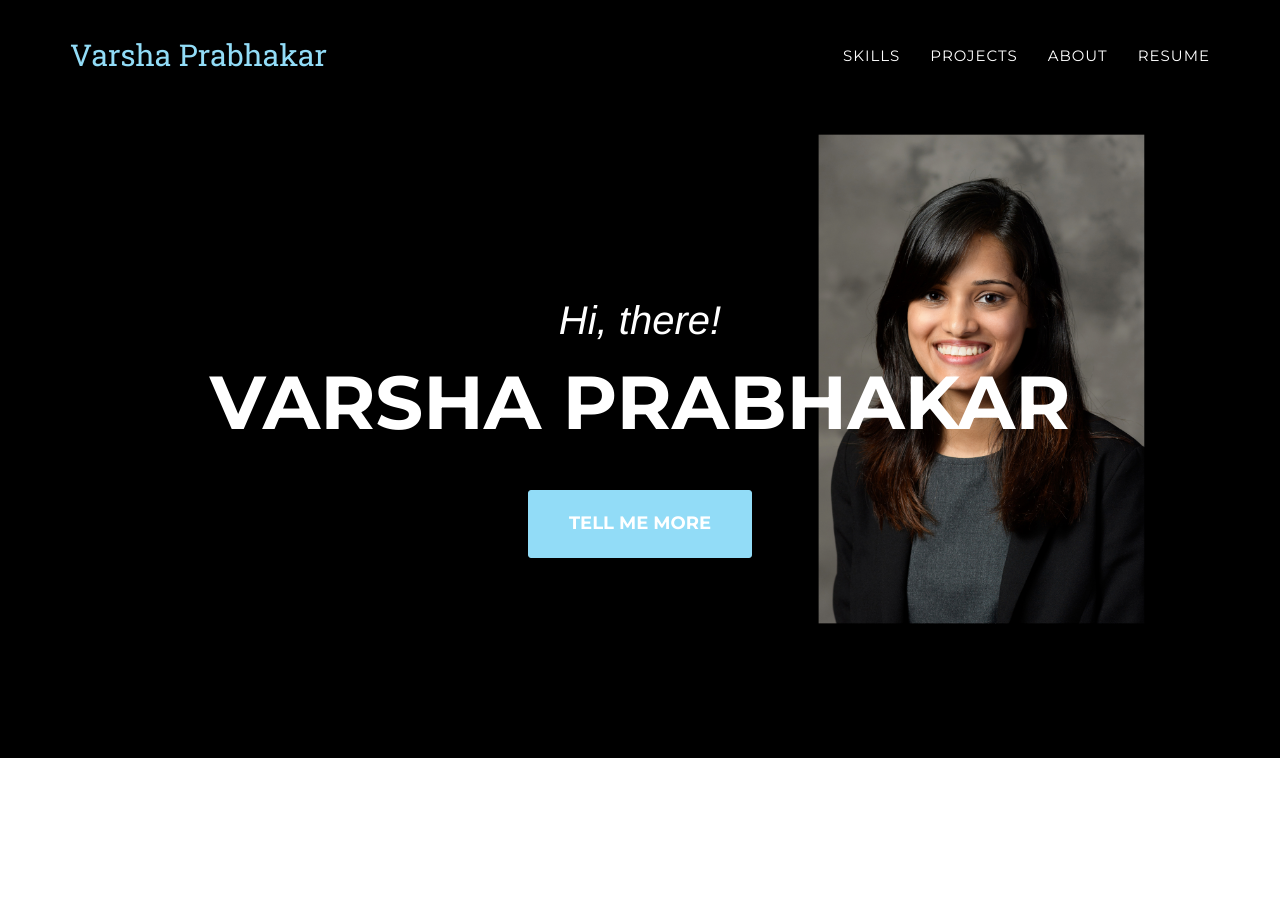
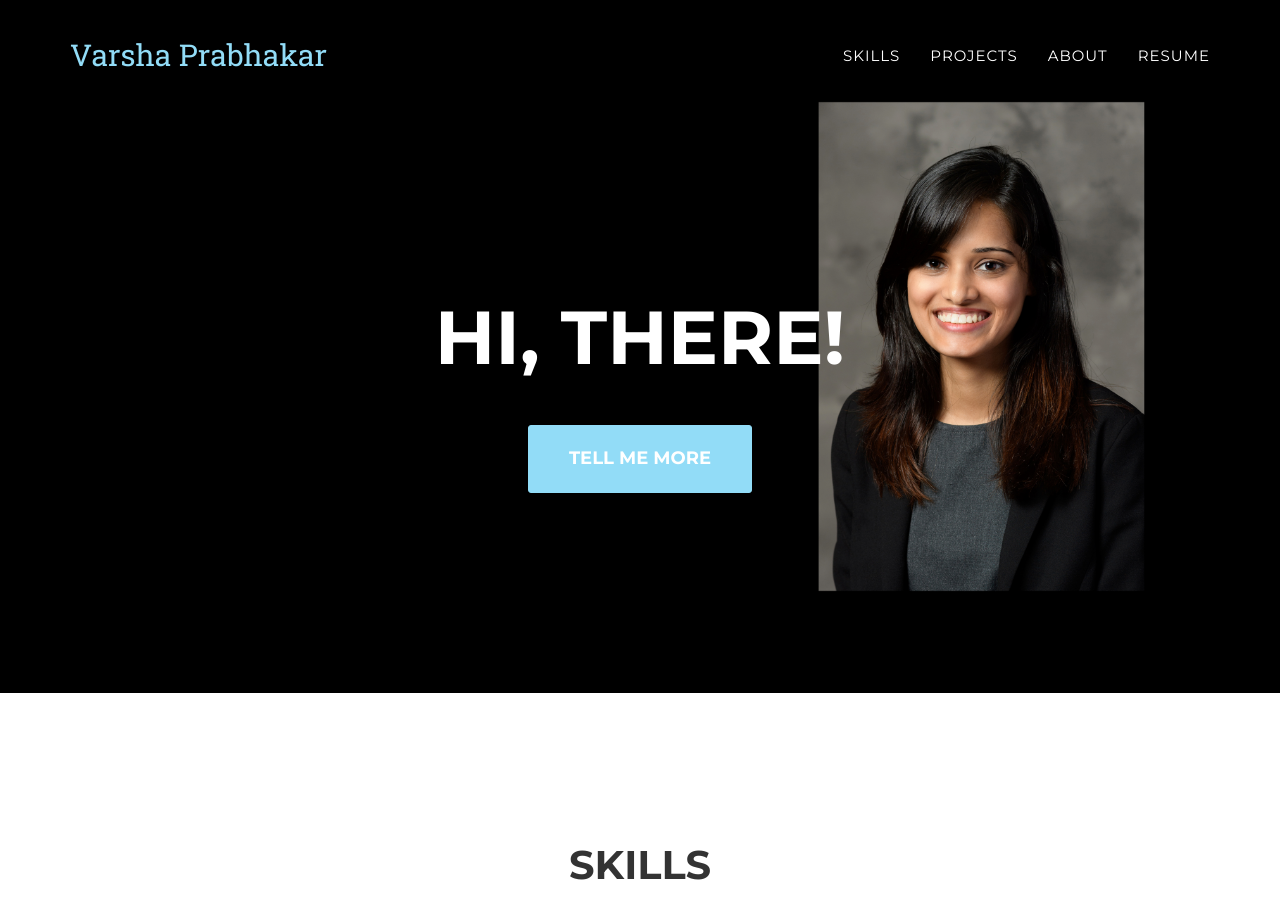
Before and after one commit to VarshaPrabhakar07/VarshaPrabhakar07.github.io, a Jekyll site: the page built from index.html, in a window 1280 px wide and 900 px high. Built offline with Jekyll 4.4.1, drawn with Linux system fonts in a browser that asks for light colours; some web fonts are replaced.

Commit message:
Update header.html

```diff
--- a/_includes/header.html
+++ b/_includes/header.html
@@ -44,8 +44,8 @@
     <header>
         <div class="container">
             <div class="intro-text">
-                <div class="intro-lead-in">Hi, there!</div>
-                <div class="intro-heading">Varsha Prabhakar</div>
+                <!-- <div class="intro-lead-in">Hi, there!</div> -->
+                <div class="intro-heading">Hi, there!</div>
                 <a href="#services" class="page-scroll btn btn-xl">Tell Me More</a>
             </div>
         </div>
```
